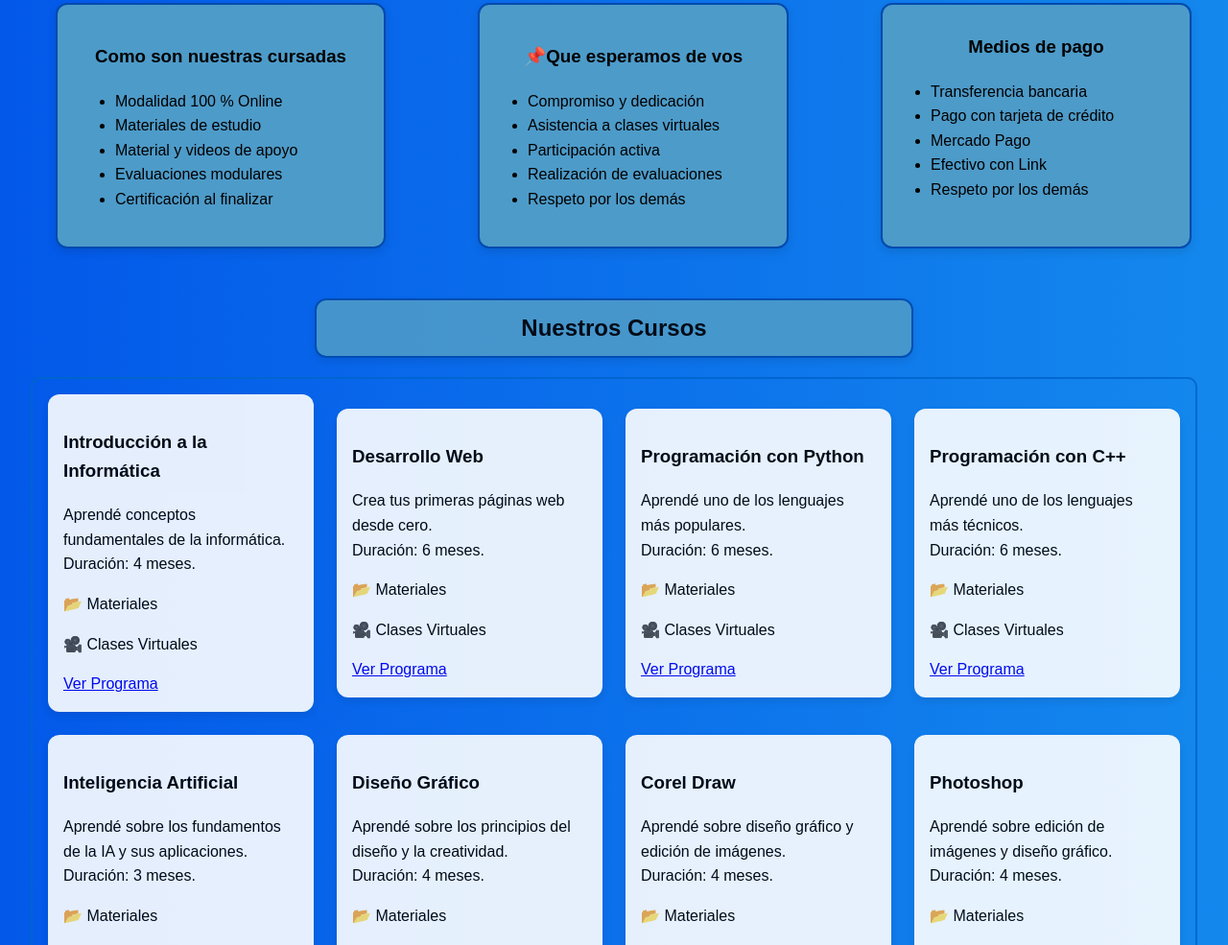
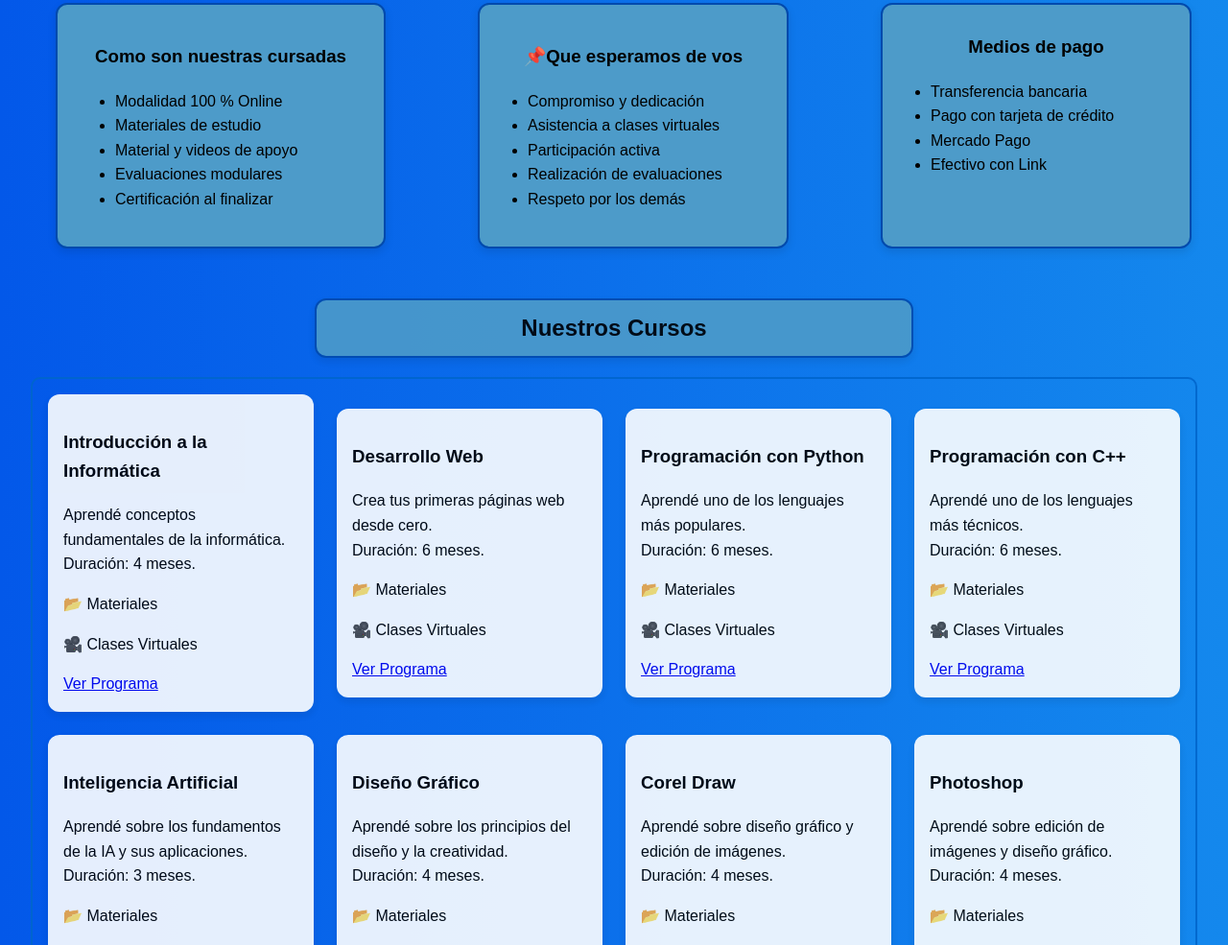
Before and after one commit to tweegio/Service-Net.Academy, a plain HTML site: page index.html in a window 1280 px wide. Shown: the part 1088-2073 px from the top of the page at 96% size. Drawn offline with Linux system fonts and the light colour scheme.

Commit message:
Remove 'Respeto por los demás' list item

```diff
--- a/index.html
+++ b/index.html
@@ -118,7 +118,7 @@ height="0" width="0" style="display:none;visibility:hidden"></iframe></noscript>
                 <li align="left">Pago con tarjeta de crédito</li>
                 <li align="left">Mercado Pago</li>
                 <li align="left">Efectivo con Link</li>
-                <li align="left">Respeto por los demás</li>
+
             </ul>
 
         </div>
```
